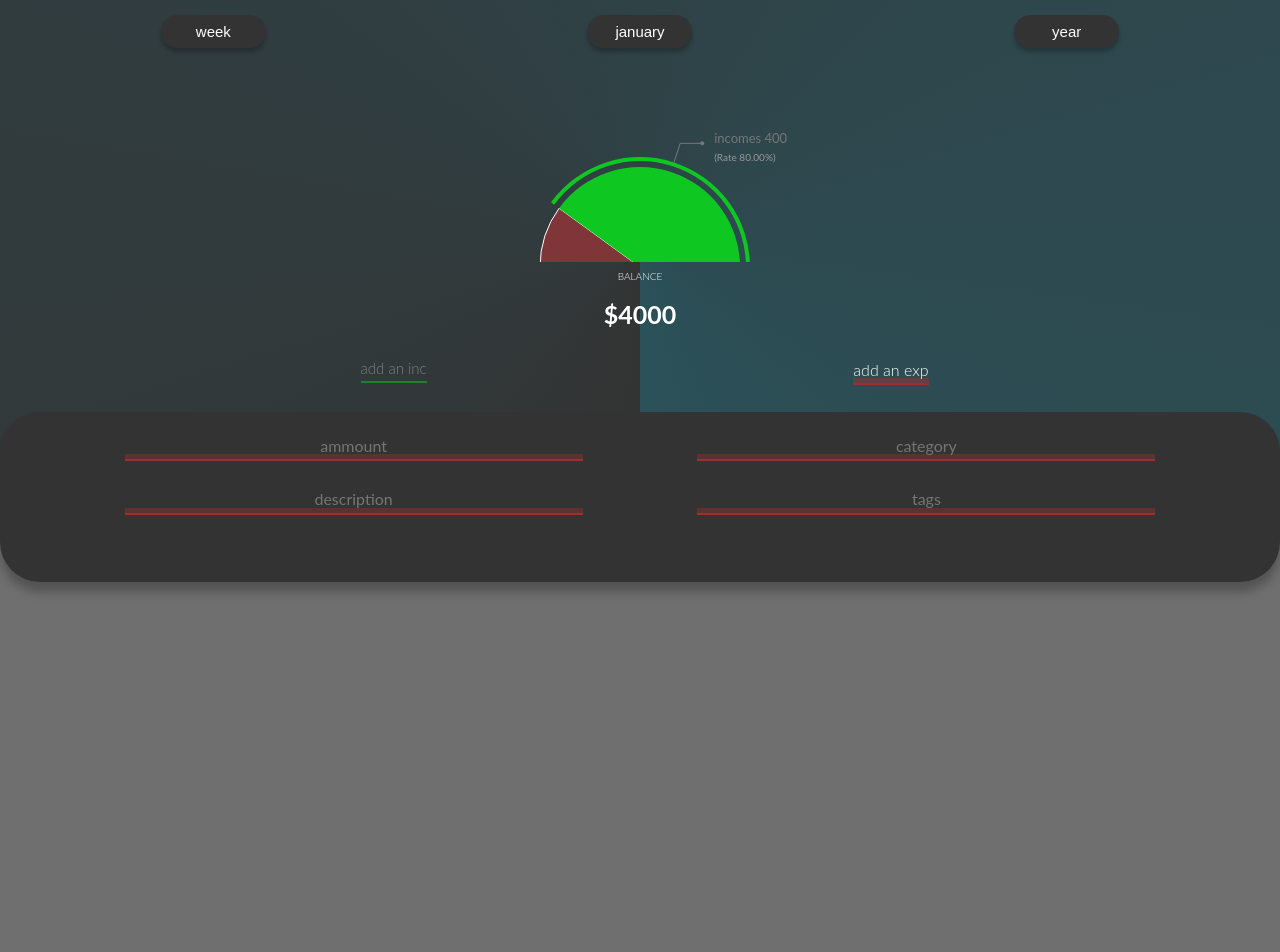
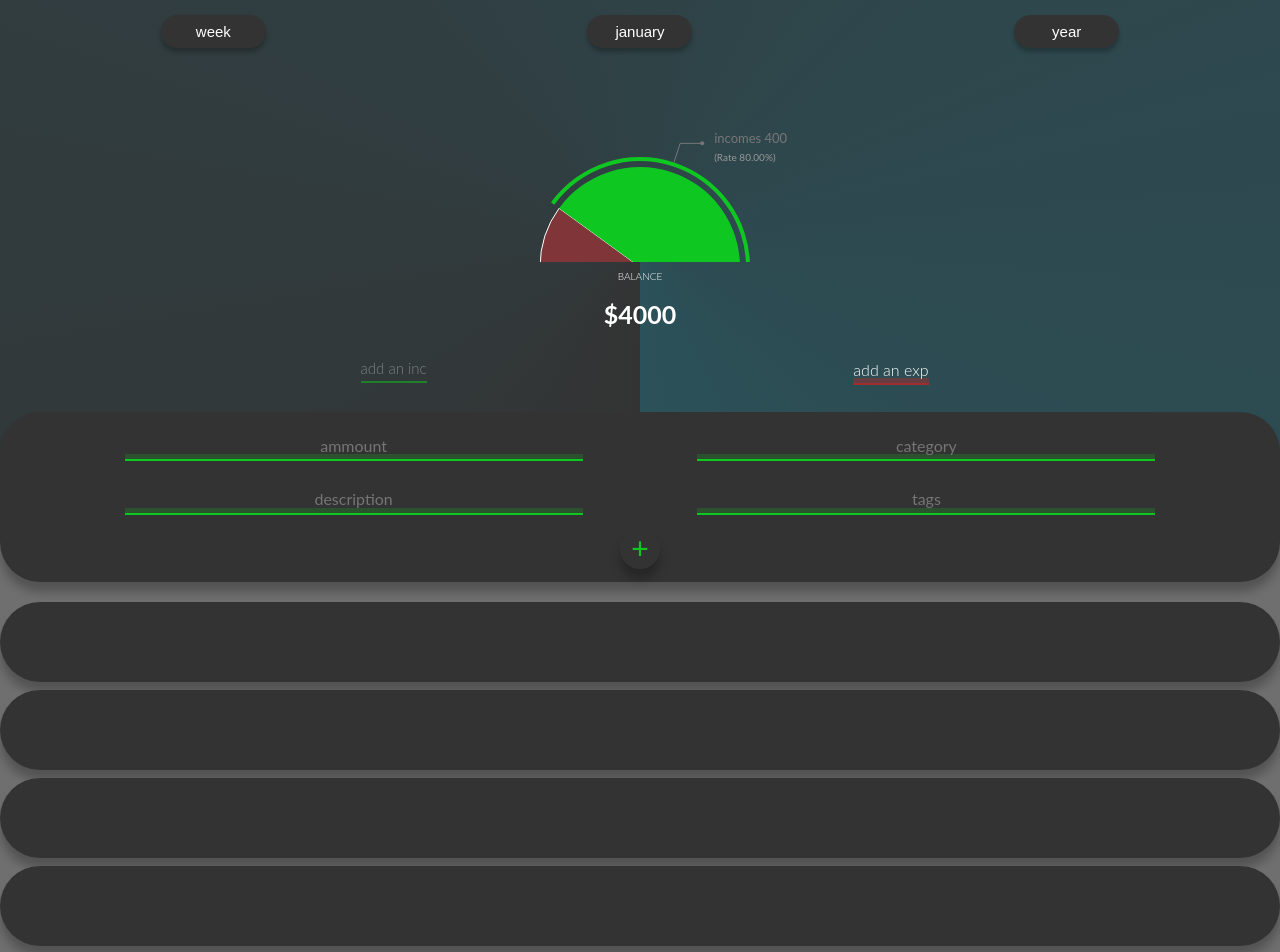
Before and after one commit to veilhelm/Golfin_react_frontend, a React (Create React App) app: page / in a window 1280 px wide. Shown: the top 952 px of the page. Before the commit the page ends 800 px from the top, so only its background shows below. Built offline with nearby package versions, Linux system fonts and the light colour scheme.

Commit message:
added useObserver custom hook

```diff
--- a/src/components/Inputs/index.js
+++ b/src/components/Inputs/index.js
@@ -4,7 +4,7 @@ import styled from "styled-components"
 const InputField =styled.input`
     border: none;
     width: 100%;
-    border-bottom: ${props => props.kind === "inc" ? "0.2rem solid #0CCBF4" : "0.2rem solid #9F2E2E" };
+    border-bottom: ${props => props.kind === "inc" ? "0.2rem solid #0FC721" : "0.2rem solid #9F2E2E" };
     background: none;
     font-family: "Lato", sans-serif;
     text-align: center;
@@ -15,7 +15,7 @@ const InputField =styled.input`
     appearance: none;
     color: white;
     outline: none;
-    box-shadow: ${props => props.kind === "inc" ? "inset 0px -5px 0px rgba(12, 203, 244, 0.2)" : "inset 0px -5px 0px rgba(159, 46, 46, 0.4)"};
+    box-shadow: ${props => props.kind === "inc" ? "inset 0px -5px 0.2px rgba(15, 199, 33, 0.2)" : "inset 0px -5px 0px rgba(159, 46, 46, 0.4)"};
     &[type=number]::-webkit-inner-spin-button,
     &[type=number]::-webkit-outer-spin-button {
     -webkit-appearance: none;
--- /dev/null
+++ b/src/components/TransactionCard/TransactionCard.scss
@@ -0,0 +1,3 @@
+.transaction-card__hidden.nonAnimated{
+    opacity: .2;
+}
--- /dev/null
+++ b/src/components/TransactionCard/index.js
@@ -0,0 +1,37 @@
+import React, { useEffect, useRef } from "react"
+import styled from "styled-components"
+import { useObserver } from "../../utils/Oberservers"
+import "./TransactionCard.scss"
+
+const Card = styled.div`
+    background: #333333;
+    box-shadow: 0px 10px 10px rgba(0, 0, 0, 0.25);
+    border-radius: 40px;
+    padding-left: 1rem;
+    padding-right: 1rem;
+    height: 10vh;
+    z-index:1040;
+    transform: translateY(-60%);
+    display: grid;
+    grid-template-columns: repeat(11, 1fr);
+    grid-template-rows: repeat(3, 1fr);
+    grid-template-areas:
+    ". a a a a . c c c c ."
+    ". d d d d . t t t t ."
+    ". . . . . b . . . . .";
+    align-items: start;
+    justify-items: center;
+    margin-bottom: 1vh;
+    opacity: 1;
+`
+export default function TransactionCard () {
+    const DOMcard = useRef(null)
+    const observer = useObserver(DOMcard, 1, ["transaction-card__hidden","nonAnimated"])
+    useEffect( () =>{
+        observer.observe(DOMcard.current)
+    })
+
+    return (
+        <Card ref={DOMcard}></Card>
+    )
+}
--- a/src/components/TransactionForm/TransactionForm.scss
+++ b/src/components/TransactionForm/TransactionForm.scss
@@ -11,4 +11,13 @@
     .transcForm_input-tags{
         grid-area: t;
     }
+    .transcForm_input-button{
+        grid-area: b;
+    }
 }
+
+.sticky.nonOffset{
+    position: -webkit-sticky;
+    position: sticky;
+    top: 0;
+}
--- a/src/components/TransactionForm/index.js
+++ b/src/components/TransactionForm/index.js
@@ -1,6 +1,8 @@
-import React from "react"
+import React, { useEffect, useRef, useState } from "react"
 import styled from "styled-components"
+import { useObserver } from "../../utils/Oberservers"
 import Input from "../Inputs"
+import RoundedButton from "../roundedButton"
 import "./TransactionForm.scss"
 
 const MainWrapper = styled.div`
@@ -12,7 +14,7 @@ const MainWrapper = styled.div`
     padding-top: 10px;
     height: 20vh;
     z-index:1040;
-    transform: translate( 0,-40%);
+    transform: translateY(-40%);
     animation: moveInBottom 1s ease-out 1s;
     animation-fill-mode: backwards;
     display: grid;
@@ -28,8 +30,16 @@ const MainWrapper = styled.div`
 `
 
 export default function TransactionForm ({kind}) {
+    const DOMtranscForm = useRef(null)
+    const [animationIsOver, setAnimationIsOver] = useState(false)
+    const observer = useObserver(DOMtranscForm, 1, ["sticky", "nonOffset"], animationIsOver)
+    useEffect( () =>{
+        observer.observe(DOMtranscForm.current)
+        setTimeout(()=> setAnimationIsOver(true), 1000)
+    })
+
     return(
-        <MainWrapper className="transcForm">
+        <MainWrapper ref={DOMtranscForm} className="transcForm">
                 <Input
                     className="transcForm_input-ammount"
                     type="number"
@@ -63,6 +73,13 @@ export default function TransactionForm ({kind}) {
                     kind={kind}
                     placeHolder="tags"
                 ></Input>
+                <RoundedButton
+                className="transcForm_input-button"
+                type="submit"
+                kind={kind}
+                size="4rem"
+                onClick={() => console.log("im working")}
+                >+</RoundedButton>
         </MainWrapper>
     )
 }
--- a/src/components/roundedButton/index.js
+++ b/src/components/roundedButton/index.js
@@ -1,16 +1,15 @@
 import React from "react"
-import styled from "styled-components"
+import styled, { ThemeProvider } from "styled-components"
 
 const Rounded = styled.button`
 background: #333333;
 box-shadow: 0px 10px 10px rgba(0, 0, 0, 0.25);
-width: 50px;
-height: 50px;
+width: ${props => props.theme.size};
+height: ${props => props.theme.size};
 font-size: 3rem;
 color: ${props => props.theme.color};
 border-radius: 100px;
 border: none;
-margin-top: 20px;
 transition: all .2s;
 outline: none !important;
 &:hover {
@@ -23,16 +22,16 @@ outline: none !important;
   }
 `
 
-export default function RoundedButton ({children, className, kind}) {
+export default function RoundedButton ({children, className, kind, type, size, onClick}) {
     const theme = {}
+    theme.color = "white"
+    if(kind) theme.color = kind === "inc" ? "#0FC721" : "#9F2E2E"
+    theme.size = size || "4rem"
 
-    if(kind){
-        theme.color = kind === "inc" ? "#0CCBF4" : "#9F2E2E"
-    }
-
-    theme.color = ""
 
     return (
-        <Rounded className={className}>{children}</Rounded>
+      <ThemeProvider theme={theme}>
+        <Rounded onClick={onClick} type={type} className={className}>{children}</Rounded>
+      </ThemeProvider>
     )
 }
--- a/src/index.scss
+++ b/src/index.scss
@@ -30,7 +30,7 @@ code {
 
   100% {
       opacity: 1;
-      transform: translateY(-30%);
+      transform: translateY(-40%);
   }
 }
 
--- a/src/pages/MainView/index.js
+++ b/src/pages/MainView/index.js
@@ -1,5 +1,6 @@
 import React from "react"
 import MainHeroSection from "../../components/MainHeroContainer"
+import TransactionCard from "../../components/TransactionCard"
 import TransactionForm from "../../components/TransactionForm"
 
 
@@ -7,7 +8,17 @@ export default function MainView() {
     return(
         <React.Fragment>
             <MainHeroSection></MainHeroSection>
-            <TransactionForm kind="exp"></TransactionForm>
+            <TransactionForm kind="inc"></TransactionForm>
+            <TransactionCard></TransactionCard>
+            <TransactionCard></TransactionCard>
+            <TransactionCard></TransactionCard>
+            <TransactionCard></TransactionCard>
+            <TransactionCard></TransactionCard>
+            <TransactionCard></TransactionCard>
+            <TransactionCard></TransactionCard>
+            <TransactionCard></TransactionCard>
+            <TransactionCard></TransactionCard>
+            <TransactionCard></TransactionCard>
         </React.Fragment>
     )
 }
--- /dev/null
+++ b/src/utils/Oberservers.js
@@ -0,0 +1,15 @@
+
+export const useObserver = (DOMref, threshold, classes, animationIsOver = true ) => {
+    const observer = new IntersectionObserver((changes) =>{
+        for(const change of changes) {
+            if(typeof change.isVisible === 'undefined') change.isVisible = true
+            if(change.isIntersecting && change.isVisible && animationIsOver) classes.forEach( cssClass => DOMref.current.classList.remove(cssClass))
+            if(!change.isIntersecting && animationIsOver) classes.forEach( cssClass => DOMref.current.classList.add(cssClass))
+        }
+    }, {
+        threshold:[threshold],
+        trackVisibility: true,
+        delay: 100
+    })
+    return observer
+}
```
